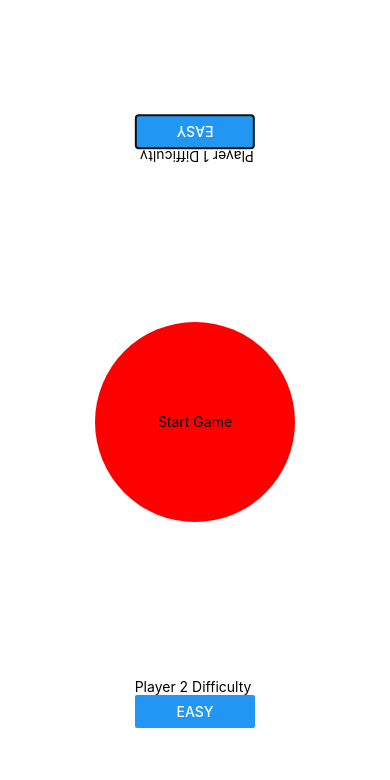
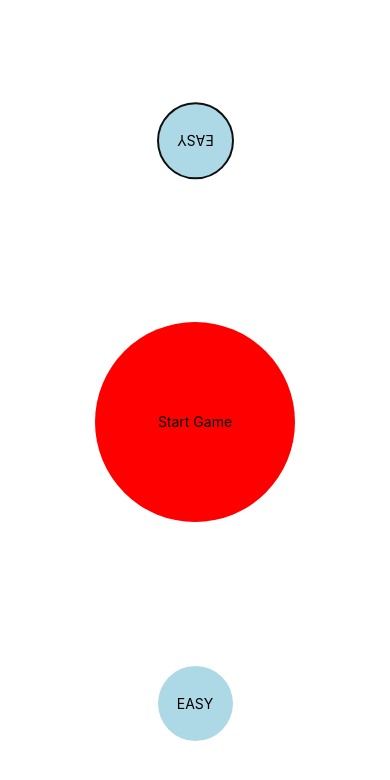
Before and after one commit to andywgarcia/TapWars, a React Native app: screen / in a window 390 px wide. Shown: the top 780 px of the page. Built offline with nearby package versions, Linux system fonts and the light colour scheme.

Commit message:
Styled Nav

```diff
--- a/views/Nav.jsx
+++ b/views/Nav.jsx
@@ -28,11 +28,21 @@ function Nav(props) {
         <View style={{
             flex: 1,
             justifyContent: 'center',
+            alignItem: 'center',
             transform: [{ rotate: "180deg" }]
           }}>
-          <Text>Player 1 Difficulty </Text>
-          <Button title={playerDifficultyRender(props.playerDifficulty.playerOne)} onPress={() => props.cycleDifficulty(PLAYER_ONE)} />
-
+          <TouchableHighlight onPress={() => props.cycleDifficulty(PLAYER_ONE)}
+            style={{
+              padding: 5,
+              height: 75,
+              width: 75,
+              borderRadius:400,
+              backgroundColor:'lightblue',
+              justifyContent: 'center',
+              alignItems: 'center'
+            }} >
+            <View><Text>{playerDifficultyRender(props.playerDifficulty.playerOne)}</Text></View>
+          </TouchableHighlight>
         </View>
         <View style={{
             flex: 1,
@@ -56,8 +66,18 @@ function Nav(props) {
             flex: 1,
             justifyContent: 'center'
           }}>
-          <Text>Player 2 Difficulty </Text>
-          <Button title={playerDifficultyRender(props.playerDifficulty.playerTwo)} onPress={() => props.cycleDifficulty(PLAYER_TWO)} />
+          <TouchableHighlight onPress={() => props.cycleDifficulty(PLAYER_TWO)}
+            style={{
+              padding: 5,
+              height: 75,
+              width: 75,
+              borderRadius:400,
+              backgroundColor:'lightblue',
+              justifyContent: 'center',
+              alignItems: 'center'
+            }} >
+            <View><Text>{playerDifficultyRender(props.playerDifficulty.playerTwo)}</Text></View>
+          </TouchableHighlight>
         </View>
       </View>
     </Modal>
```
